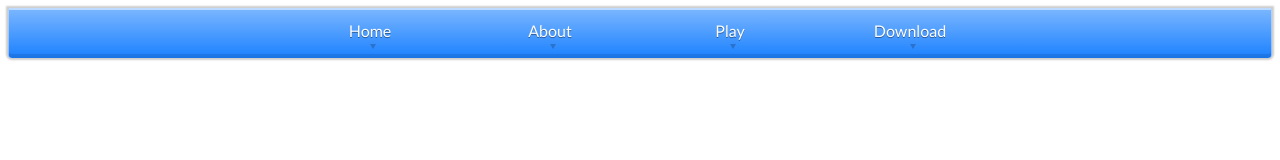
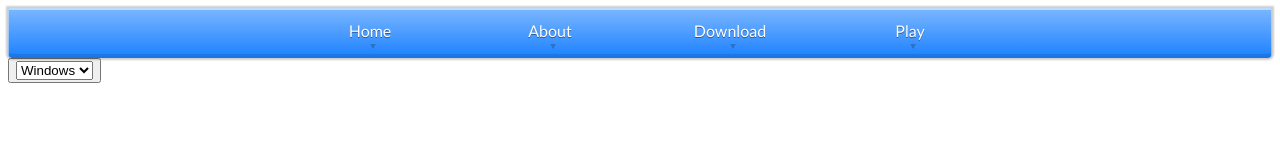
Before and after one commit to samuellouf/samuellouf.github.io, a plain HTML site: page GrumpyCloud/index.html in a window 1280 px wide. Drawn offline with Linux system fonts and the light colour scheme.

Commit message:
Update index.html

```diff
--- a/GrumpyCloud/index.html
+++ b/GrumpyCloud/index.html
@@ -91,12 +91,15 @@
         <ul id="menu">
           <li><a href="/#home">Home</a></li>
           <li><a href="/#about">About</a></li>
-          <li><a href="/play">Play</a></li>
-          <li><a href="/download">Download</a></li>
+          <li><a href="/#download">Download</a></li>
+          <li><a href="https://samuellouf.github.io/GrumpyCloud/play">Play</a></li>
         </ul>
       </div>
     </header>
     <section id="about">
     </section>
+    <section id="download">
+      <a href="javascript: download();"><button><select><option value="windows">Windows</option><option value="linux">Linux</option><option value="macos">MacOS</option></select></button></a>
+    </section>
   </body>
 </html>
```
